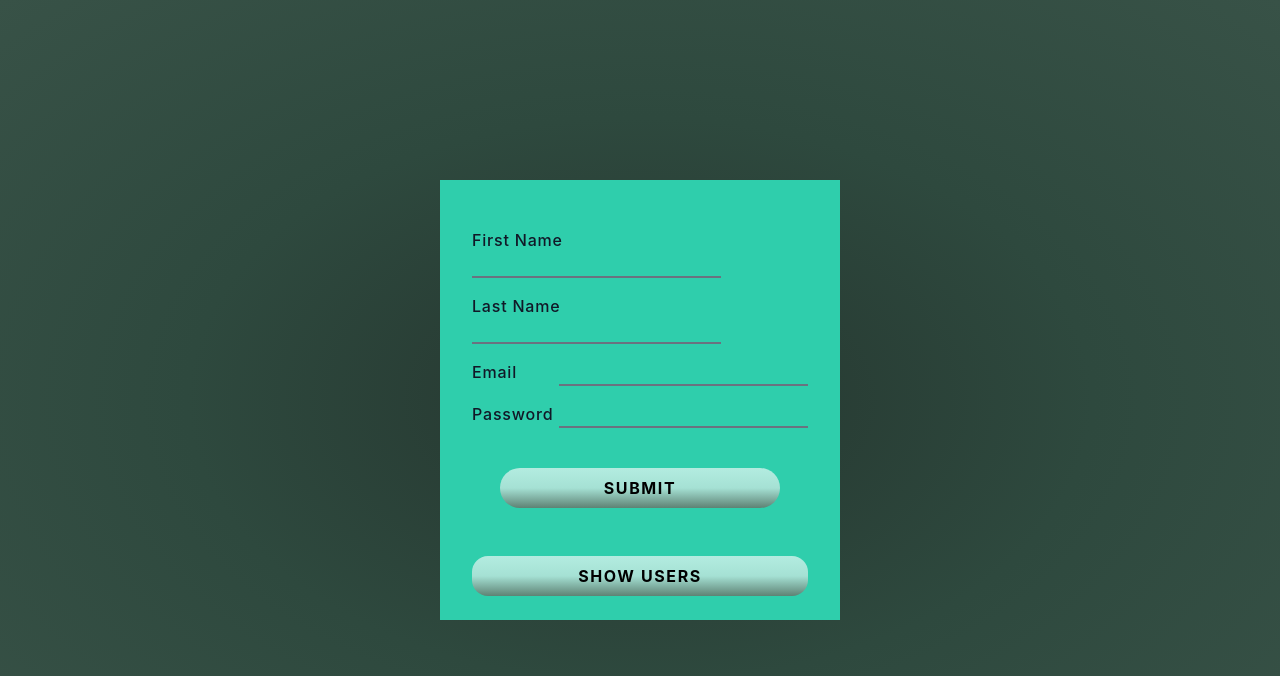
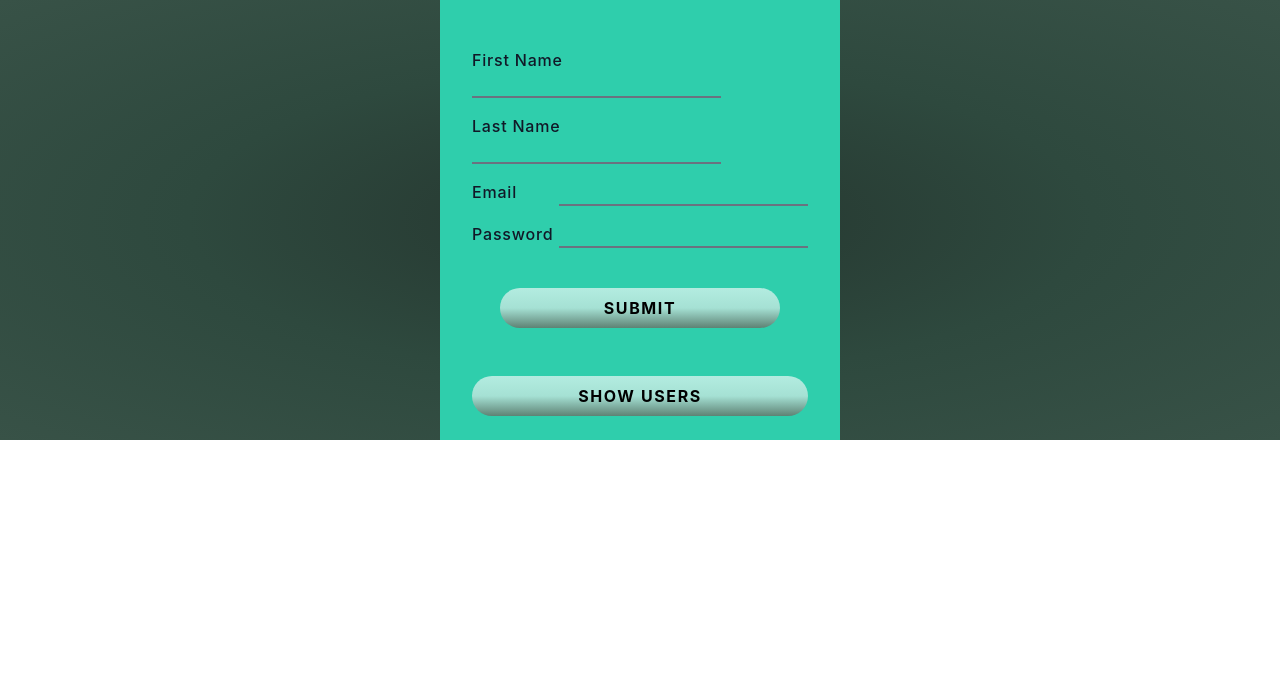
Before and after one commit to AdrianAntonov/Projects, a React (Vite) app in the folder Registration Form/: page / in a window 1280 px wide. Shown: the top 676 px of the page. Built offline with nearby package versions, Linux system fonts and the light colour scheme.

Commit message:
Small fixes

```diff
--- a/Registration Form/src/components/Form/Form.tsx
+++ b/Registration Form/src/components/Form/Form.tsx
@@ -106,7 +106,7 @@ function Form({ toggle, show }: TToggle) {
         <div className="flex justify-center ">
           <button
             type="submit"
-            className="form-btn mt-6 h-10 w-10/12 rounded-3xl xs:w-full xs:rounded-none xs:text-xs"
+            className="form-btn mt-6 h-10 w-10/12 rounded-full xs:w-full xs:rounded-none xs:text-xs"
           >
             SUBMIT
           </button>
@@ -114,7 +114,7 @@ function Form({ toggle, show }: TToggle) {
       </form>
       <div className="flex  items-center">
         <button
-          className="form-btn mb-6 h-10 w-full rounded-2xl xs:w-full xs:rounded-none xs:text-xs"
+          className="form-btn mb-6 h-10 w-full rounded-full xs:w-full xs:rounded-none xs:text-xs"
           onClick={handleShowUsers}
         >
           {show ? 'HIDE' : 'SHOW'} USERS
--- a/Registration Form/src/components/Layout/Layout.tsx
+++ b/Registration Form/src/components/Layout/Layout.tsx
@@ -17,7 +17,7 @@ function Layout(props: {
     | undefined;
 }) {
   return (
-    <main className="flex h-[100vh] flex-col items-center justify-center bg-gradient-radial from-[#25362f] via-[#2e493e] to-[#385247]">
+    <main className="flex h-full flex-col items-center justify-center bg-gradient-radial from-[#25362f] via-[#2e493e] to-[#385247]">
       {props.children}
     </main>
   );
```
